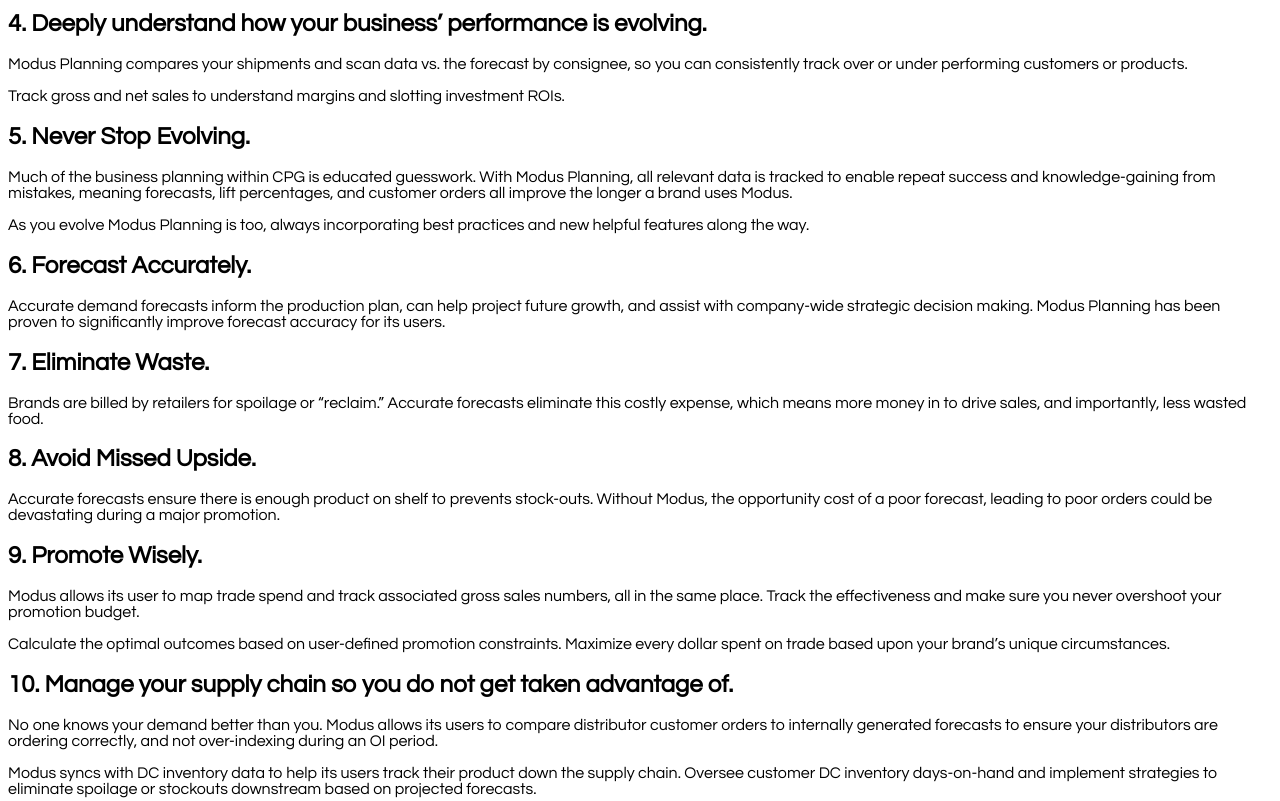
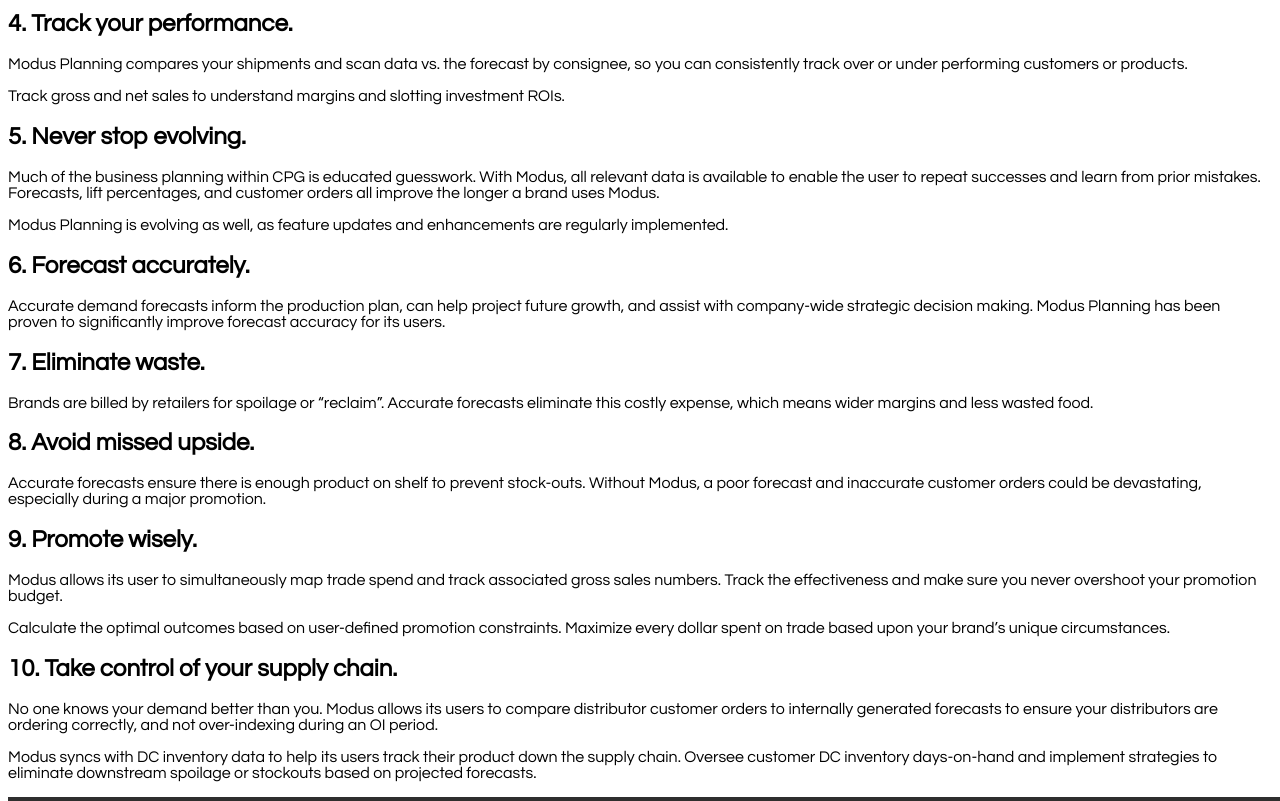
Before and after one commit to mileshd/modus-website, a Gatsby site: page /value-proposition in a window 1280 px wide. Shown: the part 820-1621 px from the top of the page. Built offline with nearby package versions, Linux system fonts and the light colour scheme; Gatsby itself is replaced by a stand-in of ours.

Commit message:
Make changes to Modus Value Prop resource

```diff
--- a/src/pages/value-proposition.js
+++ b/src/pages/value-proposition.js
@@ -20,7 +20,7 @@
             Modus Planning has been proven to widen your margins by enabling its users to master go-to-market execution.
           </p>
 
-          <h2>1. Align Your Company</h2>
+          <h2>1. Align your company.</h2>
           <p>
             Modus Planning enables interdepartmental collaboration. Operations, supply chain, marketing, and finance operating from the same source of truth.
           </p>
@@ -39,7 +39,7 @@
           </p>
 
           <h2>
-            4. Deeply understand how your business’ performance is evolving.
+            4. Track your performance.
           </h2>
           <p>
             Modus Planning compares your shipments and scan data vs. the forecast by consignee, so you can consistently track over or under performing customers or products.
@@ -48,45 +48,45 @@
             Track gross and net sales to understand margins and slotting investment ROIs.
           </p>
 
-          <h2>5. Never Stop Evolving.</h2>
+          <h2>5. Never stop evolving.</h2>
           <p>
-            Much of the business planning within CPG is educated guesswork. With Modus Planning, all relevant data is tracked to enable repeat success and knowledge-gaining from mistakes, meaning forecasts, lift percentages, and customer orders all improve the longer a brand uses Modus.
+            Much of the business planning within CPG is educated guesswork. With Modus, all relevant data is available to enable the user to repeat successes and learn from prior mistakes. Forecasts, lift percentages, and customer orders all improve the longer a brand uses Modus.
           </p>
           <p>
-            As you evolve Modus Planning is too, always incorporating best practices and new helpful features along the way.
+            Modus Planning is evolving as well, as feature updates and enhancements are regularly implemented.
           </p>
 
-          <h2>6. Forecast Accurately.</h2>
+          <h2>6. Forecast accurately.</h2>
           <p>
             Accurate demand forecasts inform the production plan, can help project future growth, and assist with company-wide strategic decision making. Modus Planning has been proven to significantly improve forecast accuracy for its users.
           </p>
 
-          <h2>7. Eliminate Waste.</h2>
+          <h2>7. Eliminate waste.</h2>
           <p>
-            Brands are billed by retailers for spoilage or “reclaim.” Accurate forecasts eliminate this costly expense, which means more money in to drive sales, and importantly, less wasted food.
+            Brands are billed by retailers for spoilage or “reclaim”. Accurate forecasts eliminate this costly expense, which means wider margins and less wasted food.
           </p>
 
-          <h2>8. Avoid Missed Upside.</h2>
+          <h2>8. Avoid missed upside.</h2>
           <p>
-            Accurate forecasts ensure there is enough product on shelf to prevents stock-outs. Without Modus, the opportunity cost of a poor forecast, leading to poor orders could be devastating during a major promotion.
+            Accurate forecasts ensure there is enough product on shelf to prevent stock-outs. Without Modus, a poor forecast and inaccurate customer orders could be devastating, especially during a major promotion.
           </p>
 
-          <h2>9. Promote Wisely.</h2>
+          <h2>9. Promote wisely.</h2>
           <p>
-            Modus allows its user to map trade spend and track associated gross sales numbers, all in the same place. Track the effectiveness and make sure you never overshoot your promotion budget.
+            Modus allows its user to simultaneously map trade spend and track associated gross sales numbers. Track the effectiveness and make sure you never overshoot your promotion budget.
           </p>
           <p>
             Calculate the optimal outcomes based on user-defined promotion constraints. Maximize every dollar spent on trade based upon your brand’s unique circumstances.
           </p>
 
           <h2>
-            10. Manage your supply chain so you do not get taken advantage of.
+            10. Take control of your supply chain.
           </h2>
           <p>
             No one knows your demand better than you. Modus allows its users to compare distributor customer orders to internally generated forecasts to ensure your distributors are ordering correctly, and not over-indexing during an OI period.
           </p>
           <p>
-            Modus syncs with DC inventory data to help its users track their product down the supply chain. Oversee customer DC inventory days-on-hand and implement strategies to eliminate spoilage or stockouts downstream based on projected forecasts.
+            Modus syncs with DC inventory data to help its users track their product down the supply chain. Oversee customer DC inventory days-on-hand and implement strategies to eliminate downstream spoilage or stockouts based on projected forecasts.
           </p>
 
         </div>
```
